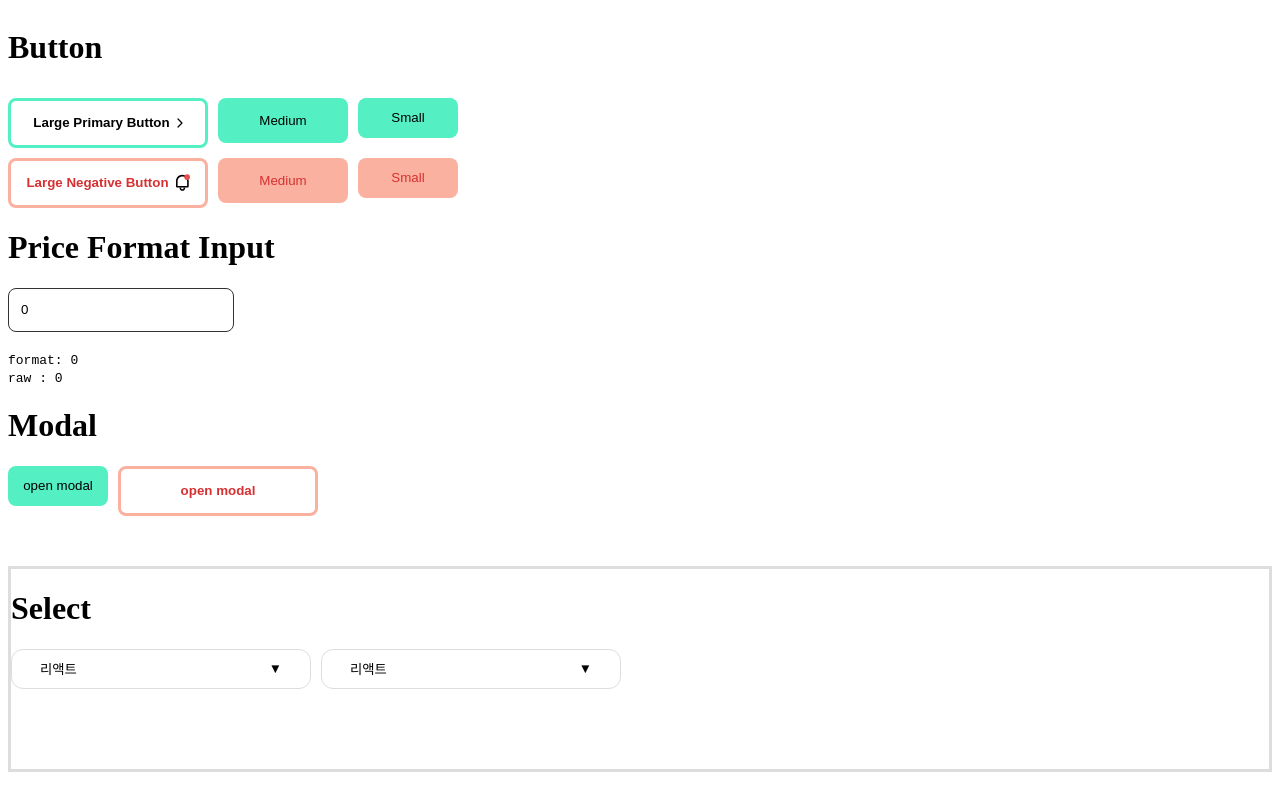
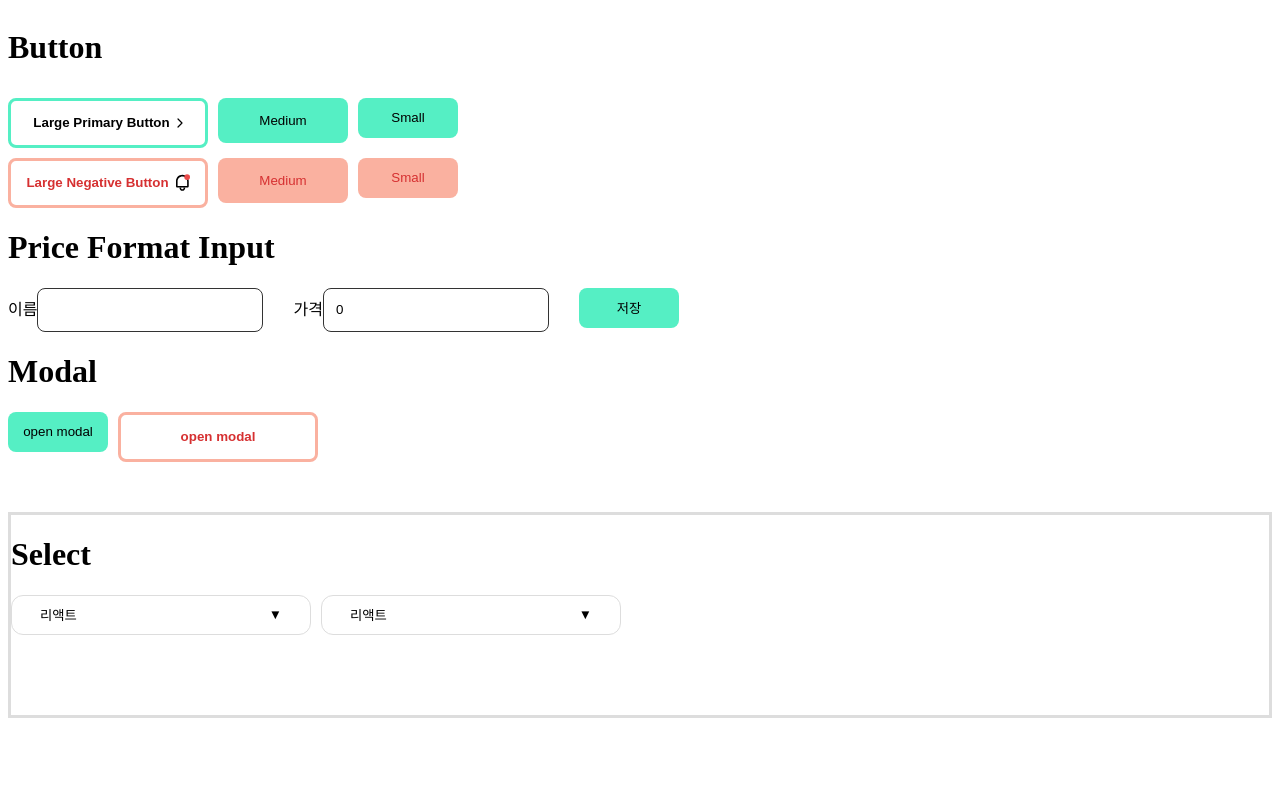
Before and after one commit to with-key/react_components, a React (Create React App) app: page / in a window 1280 px wide. Built offline with nearby package versions, Linux system fonts and the light colour scheme.

Commit message:
modify: input 수정

```diff
--- a/src/App.jsx
+++ b/src/App.jsx
@@ -1,17 +1,14 @@
 import React from "react";
-import Input from "./components/input/Input";
 import FeatureButton from "./features/Button";
 import FeatureModal from "./features/Modal";
 import FeatureSelect from "./features/Select";
+import FeatureInput from "./features/Input";
 
 const App = () => {
   return (
     <>
       <FeatureButton />
-      <div>
-        <h1>Price Format Input</h1>
-        <Input />
-      </div>
+      <FeatureInput />
       <FeatureModal />
       <FeatureSelect />
     </>
--- a/src/components/@elem/Stack.jsx
+++ b/src/components/@elem/Stack.jsx
@@ -1,13 +1,13 @@
 import React from "react";
 import styled from "styled-components";
 
-const Stack = ({ children, ...rest }) => {
-  return <StStack {...rest}>{children}</StStack>;
+const Stack = ({ children, ...restProps }) => {
+  return <StyledStack {...restProps}>{children}</StyledStack>;
 };
 
 export default Stack;
 
-const StStack = styled.div`
+const StyledStack = styled.div`
   display: flex;
   flex-direction: ${({ row = "row" }) => (row ? "row" : "column")};
   gap: ${({ gap }) => `${gap}px`};
--- a/src/components/button/Button.jsx
+++ b/src/components/button/Button.jsx
@@ -1,20 +1,28 @@
 import React from "react";
 import styled, { css } from "styled-components";
 
-const PrimitiveButton = ({ children, rightSlot, ...rest }) => {
+/*--------------------------------------------------------*
+ *  Primitive Button
+ *--------------------------------------------------------*/
+
+const PrimitiveButton = ({ children, rightSlot, ...restProps }) => {
   return (
-    <StyledButton {...rest}>
+    <StyledButton {...restProps}>
       {rightSlot ? (
         <ButtonInner>
-          <div>{children}</div>
-          <div>{rightSlot}</div>
+          <>{children}</>
+          <>{rightSlot}</>
         </ButtonInner>
       ) : (
-        <div>{children}</div>
+        <>{children}</>
       )}
     </StyledButton>
   );
 };
+
+/*--------------------------------------------------------*
+ * Primary Style
+ *--------------------------------------------------------*/
 
 const PrimaryButton = (props) => {
   return (
@@ -26,6 +34,10 @@ const PrimaryButton = (props) => {
     />
   );
 };
+
+/*--------------------------------------------------------*
+ * Negative Style
+ *--------------------------------------------------------*/
 
 const NegativeButton = (props) => {
   return (
@@ -41,14 +53,7 @@ const NegativeButton = (props) => {
 const Primary = PrimaryButton;
 const Negative = NegativeButton;
 
-const Button = Object.assign(
-  {},
-  {
-    Primary,
-    Negative,
-  }
-);
-
+const Button = { Negative, Primary };
 export default Button;
 
 const StyledButton = styled.button`
--- a/src/components/input/Input.jsx
+++ b/src/components/input/Input.jsx
@@ -1,45 +1,77 @@
 import React, { useState } from "react";
 import styled from "styled-components";
 
-const Input = () => {
+/**
+ * description : formattable input
+ * ========================================================
+ * DATE			AUTHOR 		NOTE
+ * --------------------------------------------------------
+ * 2023/01/15	 예상기	   최초 생성
+ */
+
+/*--------------------------------------------------------*
+ * Primitive Input
+ *--------------------------------------------------------*/
+
+const PrmitiveInput = ({ value, ...restProps }) => {
+  return (
+    <StyledInput {...restProps} value={value.format ?? value} type="text" />
+  );
+};
+
+/*--------------------------------------------------------*
+ * normal input
+ *--------------------------------------------------------*/
+
+const NormalInput = ({ getValues }) => {
+  const [value, setValue] = useState("");
+
+  const onChageHandler = (e) => {
+    const { value } = e.target;
+    setValue(e.target.value);
+    getValues(value);
+  };
+
+  return <PrmitiveInput onChange={onChageHandler} value={value} />;
+};
+
+/*--------------------------------------------------------*
+ * price format input
+ *--------------------------------------------------------*/
+
+const PriceFormatInput = ({ getValues }) => {
   const [value, setValue] = useState({
     raw: "0",
     format: "0",
   });
 
-  return (
-    <>
-      <StyledInput
-        type="text"
-        value={value.format}
-        onChange={({ target }) => {
+  const onChageHandler = ({ target }) => {
     const rex = /\D/g;
+
+    const raw = target.value.replaceAll(",", "");
+    const format = new Intl.NumberFormat().format(
+      target.value.replaceAll(",", "")
+    );
+
     if (!rex.test(target.value.replaceAll(",", ""))) {
       setValue((old) => ({
         ...old,
-              raw: target.value.replaceAll(",", ""),
-              format: new Intl.NumberFormat().format(
-                target.value.replaceAll(",", "")
-              ),
+        raw,
+        format,
       }));
+
+      getValues && getValues({ raw, format });
     }
-        }}
-      />
-      <br />
-      <br />
-      <div>
-        <div>
-          <code>format: {value.format}</code>
-        </div>
-        <div>
-          <code>raw : {value.raw}</code>
-        </div>
-      </div>
-    </>
-  );
   };
 
-export default Input;
+  return <PrmitiveInput onChange={onChageHandler} value={value} />;
+};
+
+const Price = PriceFormatInput;
+const Normal = NormalInput;
+
+export { Price, Normal };
+
 const StyledInput = styled.input`
   border: 1px solid #333333;
   height: 40px;
--- /dev/null
+++ b/src/features/Input.jsx
@@ -0,0 +1,45 @@
+import React, { useState } from "react";
+import Stack from "../components/@elem/Stack";
+import Button from "../components/button/Button";
+import * as Input from "../components/input/Input";
+
+const FeatureInput = () => {
+  const [form, setForm] = useState({
+    name: "",
+    price: "",
+  });
+
+  const onSubmitHandler = (e) => {
+    e.preventDefault();
+
+    Object.values(form).filter((el) => el !== "").length === 0
+      ? window.alert("이름과 가격 모두 입력해주세요.")
+      : window.alert(`{ name: ${form.name}, price: ${form.price} }`);
+  };
+
+  return (
+    <>
+      <h1>Price Format Input</h1>
+      <form onSubmit={onSubmitHandler}>
+        <Stack gap={30}>
+          <div>
+            <label>이름</label>
+            <Input.Normal
+              getValues={(v) => setForm((pre) => ({ ...pre, name: v }))}
+            />
+          </div>
+          <div>
+            <label>가격</label>
+            <Input.Price
+              getValues={(v) => setForm((pre) => ({ ...pre, price: v.raw }))}
+            />
+          </div>
+
+          <Button.Primary size="small">저장</Button.Primary>
+        </Stack>
+      </form>
+    </>
+  );
+};
+
+export default FeatureInput;
```
Also changed, not shown: 1 other file (tests, documents, lock files or other folders). Lines whose indentation alone changed are shown as unchanged.
